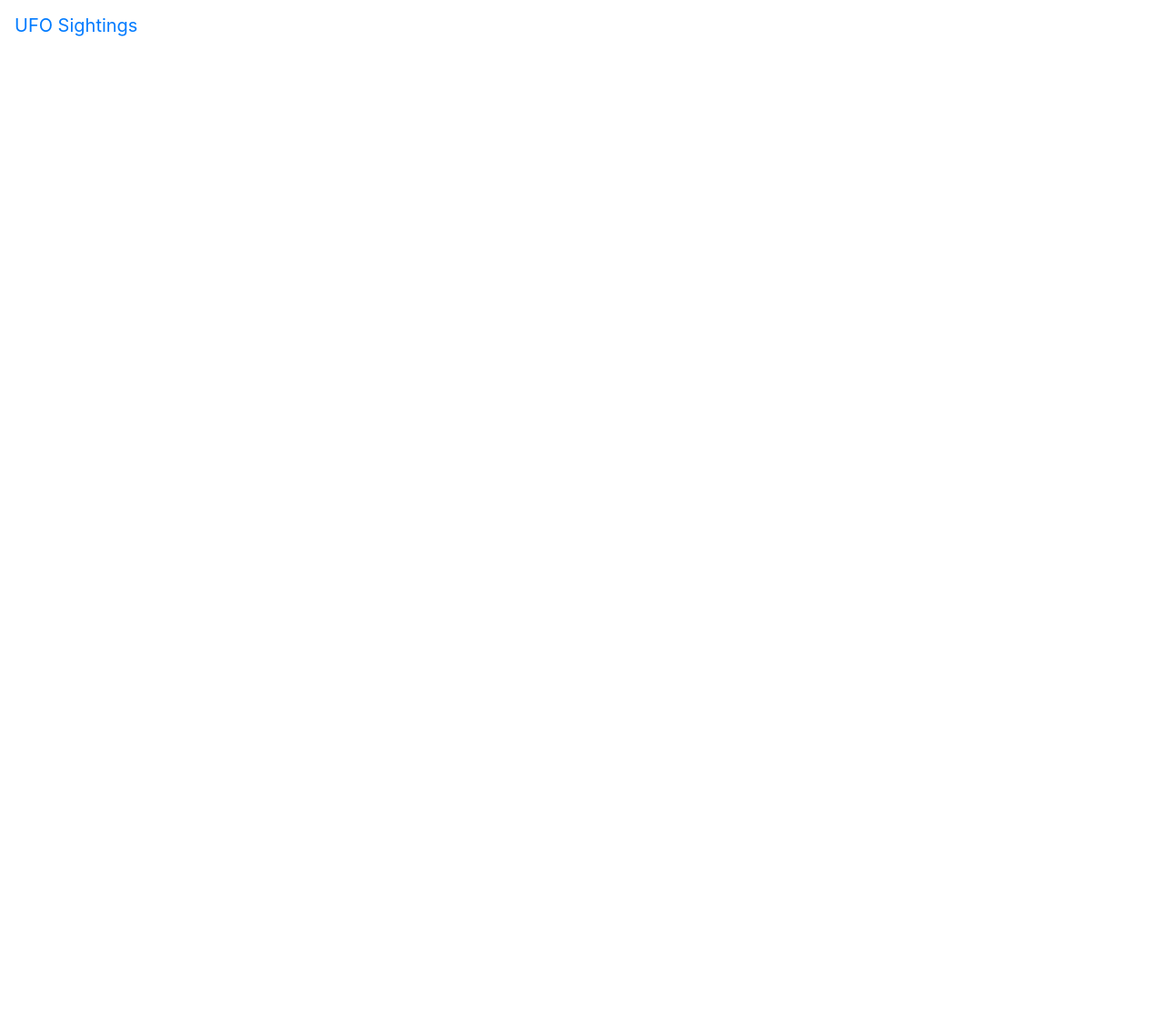
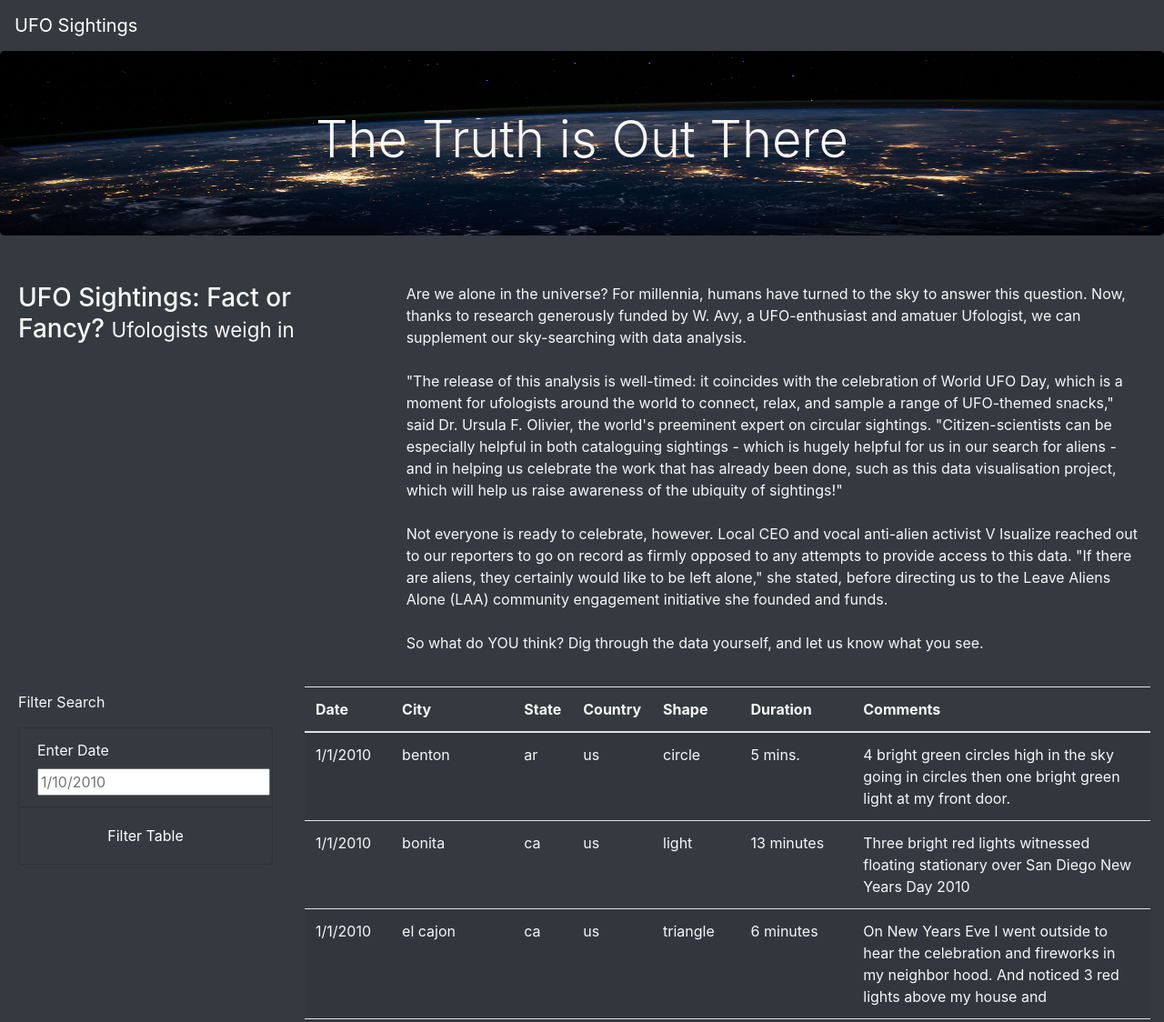
Before and after one commit to rileyky1/UFOs, a plain HTML site: page index.html in a window 1280 px wide. Shown: the top 1124 px of the page at 91% size. Before the commit the page ends 800 px from the top, so only its background shows below. Drawn offline with nearby package versions, Linux system fonts and the light colour scheme.

Commit message:
updated index.html, css, images

```diff
--- a/index.html
+++ b/index.html
@@ -1,9 +1,9 @@
 <!DOCTYPE html>
 <html lang="en">
-<head>
-    <meta charset="UTF-8">
-    <meta http-equiv="X-UA-Compatible" content="IE=edge">
-    <meta name="viewport" content="width=device-width, initial-scale=1.0">
+  <head>
+    <meta charset="UTF-8" />
+    <meta name="viewport" content="width=device-width, initial-scale=1.0" />
+    <meta http-equiv="X-UA-Compatible" content="ie=edge" />
     <title>UFO Finder</title>
     <link
       rel="stylesheet"
@@ -11,13 +11,91 @@
       integrity="sha384-Gn5384xqQ1aoWXA+058RXPxPg6fy4IWvTNh0E263XmFcJlSAwiGgFAW/dAiS6JXm"
       crossorigin="anonymous"
     />
-    <link rel="stylesheet" href="static/css/style.css">
-</head>
-<body>
+    <link rel="stylesheet" href="static/css/style.css" />
+  </head>
+
+  <body class="bg-dark">
     <div class="wrapper">
-        <nav class="navbar navbar-expand-lg">
-            <a class="navbar-brand" href="index.html">UFO Sightings</a>
-        </nav>
+      <!-- Navbar -->
+      <nav class="navbar navbar-dark bg-dark navbar-expand-lg">
+        <a class="navbar-brand" href="index.html">UFO Sightings</a>
+      </nav>
+      <!-- Jumbotron -->
+      <div class="jumbotron">
+        <h1 class="display-4">The Truth is Out There</h1>
+      </div>
+
+      <!-- Article title and paragraph -->
+      <div class="container-fluid">
+        <div class="row">
+          <div class="col-md-4 article-title">
+            <h3>UFO Sightings: Fact or Fancy? <small>Ufologists weigh in</small></h3>
+          </div>
+          <div class="col-md-8 article-p">
+            <p>
+              Are we alone in the universe? For millennia, humans have turned to the sky to answer
+              this question. Now, thanks to research generously funded by W. Avy, a UFO-enthusiast
+              and amatuer Ufologist, we can supplement our sky-searching with data analysis. <br><br>"The
+              release of this analysis is well-timed: it coincides with the celebration of World UFO
+              Day, which is a moment for ufologists around the world to connect, relax, and sample a
+              range of UFO-themed snacks," said Dr. Ursula F. Olivier, the world's preeminent expert
+              on circular sightings. "Citizen-scientists can be especially helpful in both
+              cataloguing sightings - which is hugely helpful for us in our search for aliens - and
+              in helping us celebrate the work that has already been done, such as this data
+              visualisation project, which will help us raise awareness of the ubiquity of
+              sightings!"<br><br> Not everyone is ready to celebrate, however. Local CEO and vocal
+              anti-alien activist V Isualize reached out to our reporters to go on record as firmly
+              opposed to any attempts to provide access to this data. "If there are aliens, they
+              certainly would like to be left alone," she stated, before directing us to the Leave
+              Aliens Alone (LAA) community engagement initiative she founded and funds. <br><br>So what do
+              YOU think? Dig through the data yourself, and let us know what you see.
+            </p>
+          </div>
+        </div>
+      </div>
+
+      <!-- Filter -->
+      <div class="container-fluid">
+        <div class="row">
+          <div class="col-md-3">
+            <form class="bg-dark">
+              <p>Filter Search</p>
+              <ul class="list-group">
+                <li class="list-group-item bg-dark">
+                  <label for="datetime">Enter Date</label>
+                  <input type="text" placeholder="1/10/2010" id="datetime" />
+                </li>
+                <li class="list-group-item bg-dark">
+                  <button id="filter-btn" type="button" class="btn btn-dark">
+                    Filter Table
+                  </button>
+                </li>
+              </ul>
+            </form>
+          </div>
+
+          <!-- Table -->
+          <div class="col-md-9">
+            <table class="table table-striped">
+              <thead>
+                <tr>
+                  <th>Date</th>
+                  <th>City</th>
+                  <th>State</th>
+                  <th>Country</th>
+                  <th>Shape</th>
+                  <th>Duration</th>
+                  <th>Comments</th>
+                </tr>
+              </thead>
+              <tbody></tbody>
+            </table>
+          </div>
+        </div>
+      </div>
     </div>
-</body>
+    <script src="https://cdnjs.cloudflare.com/ajax/libs/d3/4.11.0/d3.js"></script>
+    <script src="static/js/data.js"></script>
+    <script src="static/js/app.js"></script>
+  </body>
 </html>
--- a/static/css/style.css
+++ b/static/css/style.css
@@ -0,0 +1,20 @@
+body {
+    color: #f7f7f7;
+  }
+
+  .jumbotron {
+    background-image: url("../images/nasa.jpg");
+    background-size: 100% 100%;
+    text-align: center;
+  }
+
+  .article-title, .article-p {
+    padding: 20px;
+  }
+  form {
+    padding: 5px;
+  }
+
+  #filter-btn {
+    width: 100%;
+  }
```
Also changed, not shown: static/images/nasa.jpg (added).
